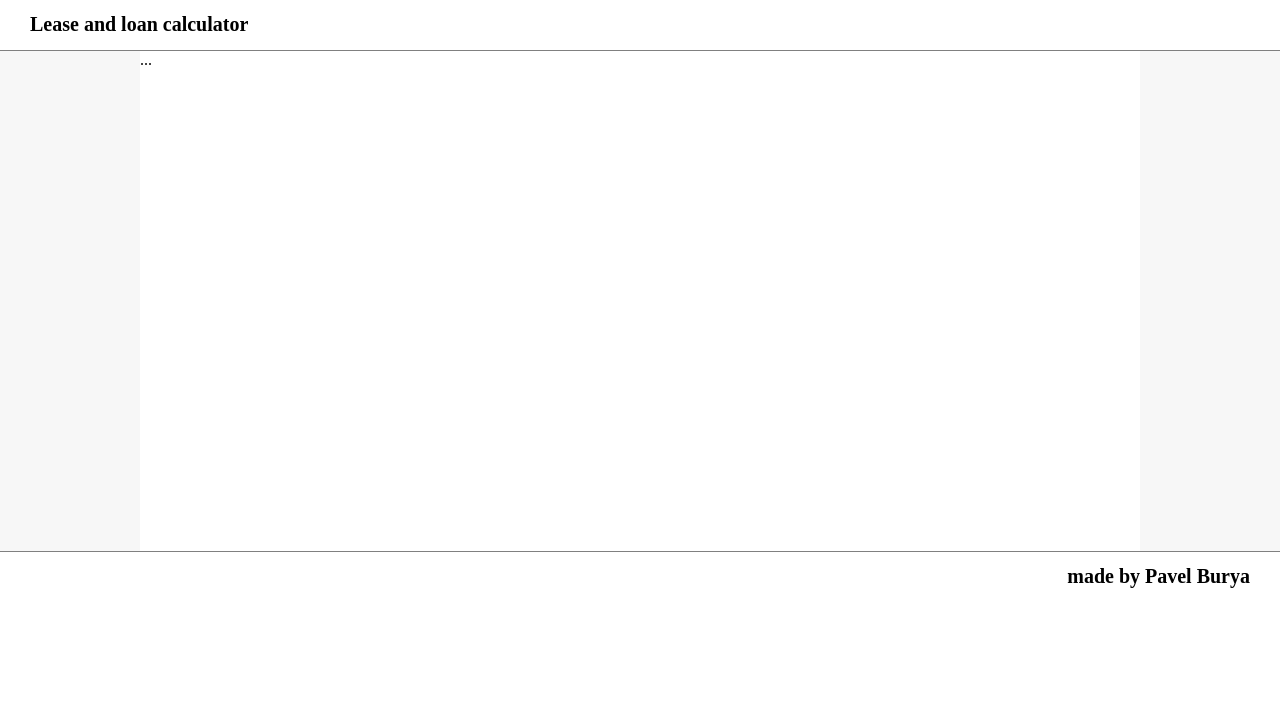
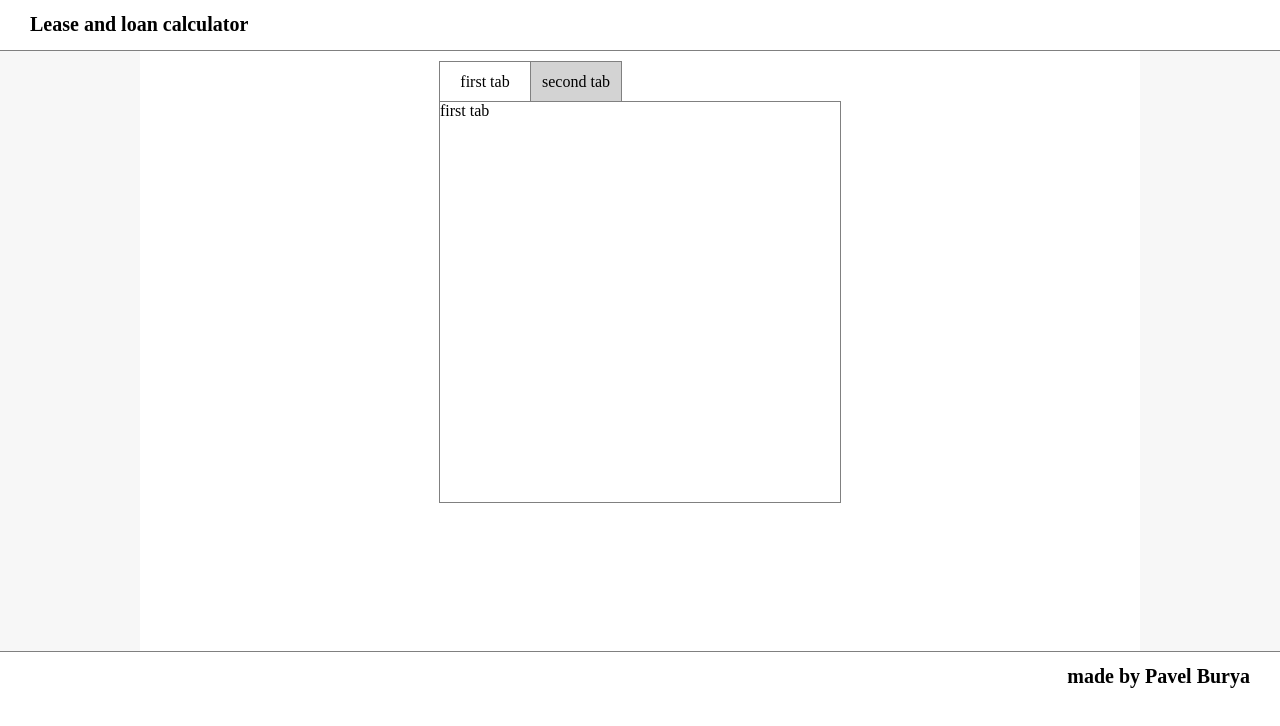
Before and after one commit to Pburua/lease-loan-calculator, a React app: page / in a window 1280 px wide. Shown: the top 726 px of the page. Built offline with nearby package versions, Linux system fonts and the light colour scheme.

Commit message:
feat: implement tabulator

```diff
--- a/package.json
+++ b/package.json
@@ -4,6 +4,7 @@
   "description": "",
   "main": "index.js",
   "dependencies": {
+    "@babel/plugin-proposal-class-properties": "^7.8.3",
     "node-sass": "^4.13.1",
     "react": "^16.12.0",
     "react-dom": "^16.12.0",
--- a/src/js/components/App.js
+++ b/src/js/components/App.js
@@ -1,11 +1,59 @@
-import React from 'react'
+import React from 'react';
+import BtnTab from './BtnTab';
 
-const App = () => {
-  return (
-    <>
-      <div>...</div>
-    </>
-  )
-};
+class App extends React.Component {
+  constructor(props) {
+    super(props);
+    this.state = {
+      firstTabOpened: true,
+    };
+  }
+
+  setTab = (isFirstOpening) => {
+    this.setState({
+      firstTabOpened: isFirstOpening,
+    });
+  };
+
+  renderTabSwitcher() {
+    return (
+      <div className="tab-switcher">
+        <BtnTab handlerFunc={this.setTab}
+                isFirstOpening={true}
+                value={'first tab'}
+                isCurrent={this.state.firstTabOpened}
+        />
+
+        <BtnTab handlerFunc={this.setTab}
+                isFirstOpening={false}
+                value={'second tab'}
+                isCurrent={this.state.firstTabOpened}
+        />
+      </div>
+    );
+  }
+
+  render() {
+    if (this.state.firstTabOpened) {
+      return (
+        <>
+          {this.renderTabSwitcher()}
+          <div className={'tab'}>
+            first tab
+          </div>
+        </>
+      )
+    }
+    return (
+      <>
+        {this.renderTabSwitcher()}
+        <div className={'tab'}>
+          second tab
+        </div>
+      </>
+    )
+  }
+
+}
 
 export default App;
--- /dev/null
+++ b/src/js/components/BtnTab.js
@@ -0,0 +1,21 @@
+import React from 'react';
+
+class BtnTab extends React.Component {
+  handlerFunc = () => {
+    this.props.handlerFunc(this.props.isFirstOpening);
+  };
+
+  render() {
+    let classNames = "btn-tab";
+
+    if (this.props.isCurrent === this.props.isFirstOpening) classNames += ' current';
+
+    return (
+      <div className={classNames} onClick={this.handlerFunc}>
+        {this.props.value}
+      </div>
+    )
+  }
+}
+
+export default BtnTab;
--- a/src/style.scss
+++ b/src/style.scss
@@ -34,7 +34,52 @@ main {
 
 section {
  width: 1000px;
- height: 500px;
+ height: 600px;
  margin: auto;
  background: white;
+
+ #app {
+  width: 500px;
+  height: 500px;
+  margin: auto;
+
+  .tab-switcher {
+   display: flex;
+   width: 402px;
+   height: 50px;
+   margin: auto;
+
+   .btn-tab {
+    display: flex;
+    justify-content: center;
+    align-items: center;
+    width: 70px;
+    margin-top: 10px;
+    padding: 10px;
+    border: 1px solid gray;
+    border-bottom: none;
+    cursor: pointer;
+    background: lightgray;
+
+    &:hover {
+     background: gray;
+    }
+
+    &.current {
+     background: white;
+    }
+
+    &:first-child {
+     border-right: none;
+    }
+   }
+  }
+
+  .tab {
+   width: 400px;
+   height: 400px;
+   margin: auto;
+   border: 1px solid gray;
+  }
+ }
 }
--- a/webpack.config.js
+++ b/webpack.config.js
@@ -17,7 +17,8 @@ module.exports = {
         use: {
           loader: 'babel-loader',
           options: {
-            presets: ['@babel/preset-react']
+            presets: ['@babel/preset-react'],
+            plugins: ['@babel/plugin-proposal-class-properties']
           }
         }
       },
```
Also changed, not shown: 2 other files (tests, documents, lock files or other folders).
